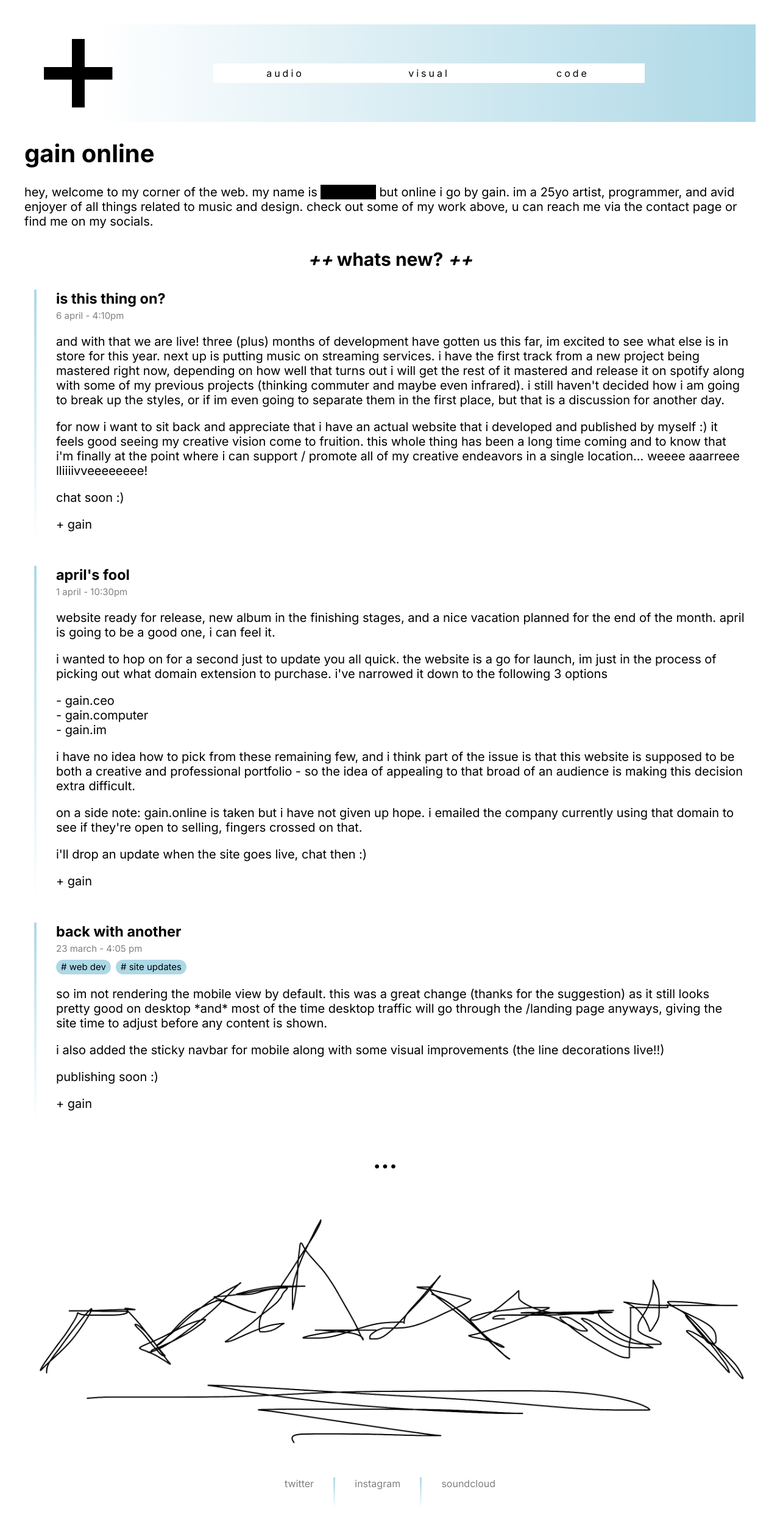
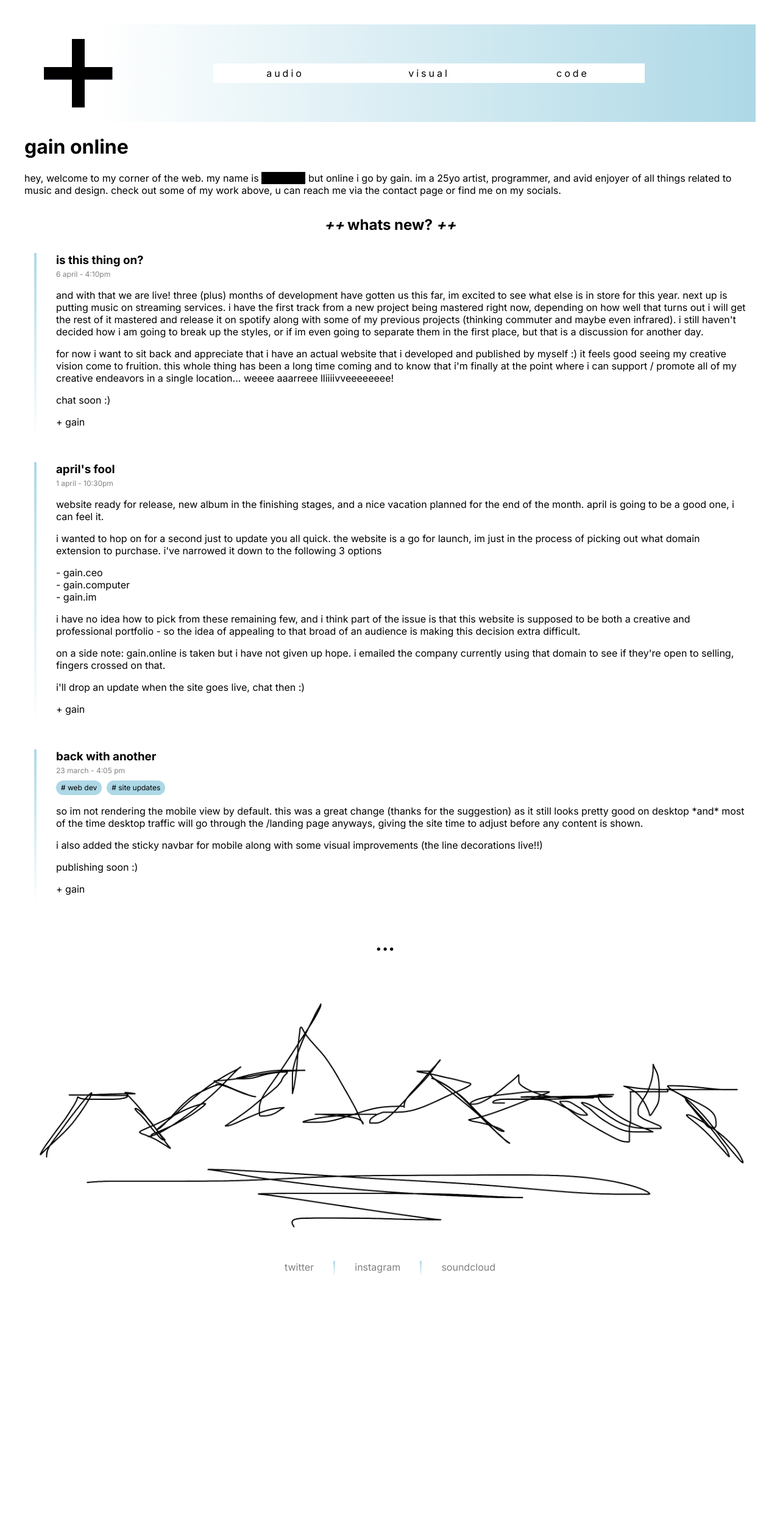
Before and after one commit to hharris56/gain.online, a Next.js app: page /home in a window 1280 px wide. Shown: the top 2506 px of the page at 61% size. After the commit the page ends 2140 px from the top, so only its background shows below. Built offline with nearby package versions, Linux system fonts and the light colour scheme.

Commit message:
new button effect for mobile, reduce font size on desktop

```diff
--- a/src/components/buttons/buttons.css
+++ b/src/components/buttons/buttons.css
@@ -38,6 +38,11 @@
     animation-fill-mode: forwards;
 }
 
+.expand-button:active{
+    animation: gradient-move .2s;
+    animation-fill-mode: forwards;
+}
+
 .dotdotdot{
     --distance: -0.5rem;
     animation: none;
--- a/src/components/footer/footer.css
+++ b/src/components/footer/footer.css
@@ -5,7 +5,7 @@
     align-items: top;
 
     /* background-color: red; */
-    height: 4em;
+    height: 2em;
 
     /* margin-top: 2em; */
     color: gray;
--- a/src/views/view.tsx
+++ b/src/views/view.tsx
@@ -50,7 +50,7 @@ export default function View({ children, }:
     // desktop view
     <div style={{padding:"2rem"}}>
         <Header />
-            <div style={{marginBottom: "2rem", fontSize: "1.25em"}}>{children}</div>
+            <div style={{marginBottom: "2rem", fontSize: "1em"}}>{children}</div>
         <Footer />
     </div>
 
```
